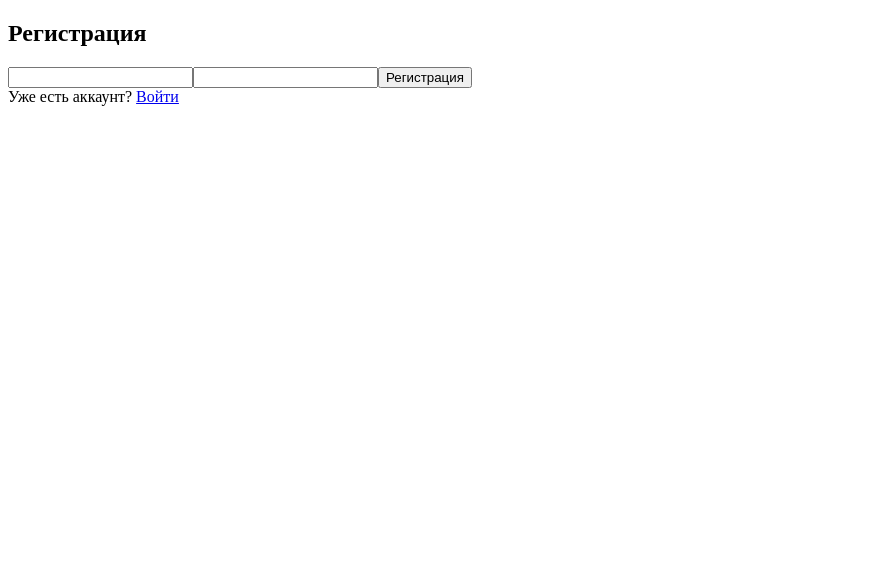
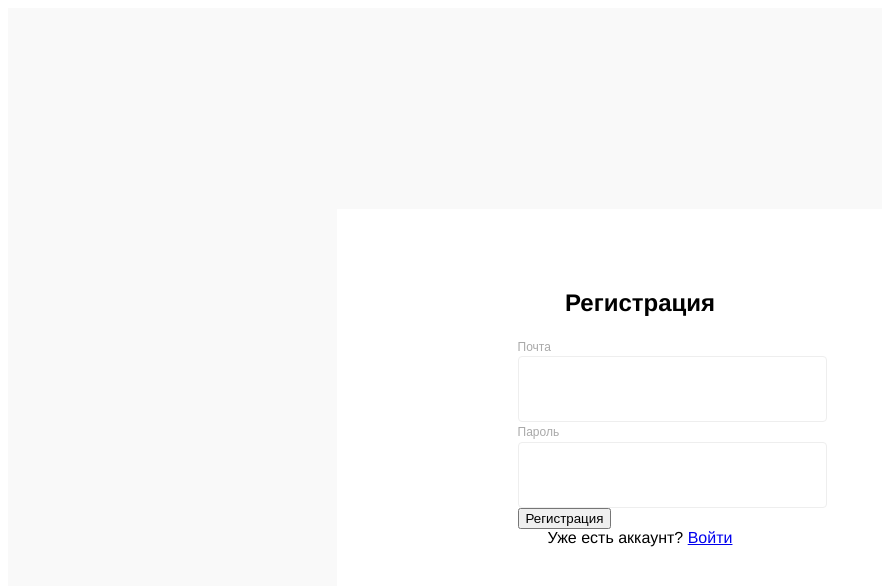
Before and after one commit to dzmitry-viartseika/mern-signup-service, a Vue app in the folder frontend/app/: page /sign-up in a window 1280 px wide. Shown: the top 586 px of the page, without its empty margins (0-882 px from the left). Built offline with nearby package versions, Linux system fonts and the light colour scheme.

Commit message:
added text-input component

```diff
--- a/frontend/app/src/App.vue
+++ b/frontend/app/src/App.vue
@@ -19,5 +19,5 @@ export default {
 </script>
 
 <style lang="scss">
-
+@import "assets/scss/core";
 </style>
--- /dev/null
+++ b/frontend/app/src/assets/scss/core.scss
@@ -0,0 +1 @@
+@import "variables";
--- /dev/null
+++ b/frontend/app/src/assets/scss/variables.scss
@@ -0,0 +1,78 @@
+$color-mercury: #E5E5E5;
+$color-white: #fff;
+$color-black: #000;
+$color-gallery: #EEEEEE;
+$color-silver-chalice: #A9A9A9;
+$color-dodger-blue: #276EF1;
+$color-cardinal: #FF2323;
+$color-alabaster: #F8F8F8;
+$color-alabaster-light: #FCFCFC;
+$color-mine-shaft: #212121;
+$borderRadius: 4px;
+$borderRadiusMedium: 3px;
+$borderRadiusLarge: 5px;
+$borderRadiusSmall: 2px;
+$color-denim: #0F57DD;
+$color-cornflower-blue: #0F57DD;
+$doneOrder: #09BC05;
+$color-alabaster: #FCFCFC;
+
+// Fonts
+$font-global: Ubuntu, sans-serif;
+$font-global-medium: Ubuntu-medium, sans-serif;
+$font-global-bold: Ubuntu-bold, sans-serif;
+$font-landing-global: SuisseIntl, sans-serif;
+$font-landing-medium: SuisseIntl-medium, sans-serif;
+$font-landing-bold: SuisseIntl-bold, sans-serif;
+$icon-font-ub: 'fontello';
+
+// font-size
+$font-size-landing-h1: 40px;
+$font-landing-large: 36px;
+$font-size-base: 14px;
+$font-size-icon-large: 30px;
+$font-size-xlg: 16px;
+$font-size-icon-xd: 18px;
+$font-size-icon-large: 30px;
+$font-size-landing-medium: 18px;
+$font-size-landing-small: 12px;
+$font-size-landing-bread-crums: 11px;
+$font-size-landing-heading: 22px;
+$font-size-landing-heading-tablet: 28px;
+$font-size-landing-heading-large: 26px;
+$font-size-dd: 20px;
+$font-size-lg: 15px;
+$font-size-ml: 13px;
+$font-size-md: 12px;
+$font-size-sm: 11px;
+$font-size-small: 10px;
+$font-size-huge: 22px;
+$font-size-icon: 8px;
+$font-size-landing-large: 36px;
+$font-size-landing-h1-tablet: 34px;
+$font-size-landing-lg: 24px;
+$font-size-landing-extra: 25px;
+$font-size-landing-medium: 18px;
+$font-size-landing-md: 16px;
+$font-size-landing-sm: 14px;
+$font-size-landing-small: 12px;
+$font-size-landing-smm: 10px;
+$font-size-landing-es: 9px;
+$font-size-landing-esm: 8px;
+$font-size-icon-large: 30px;
+$font-size-icon-extra-md: 24px;
+$font-size-icon-md: 24px;
+$font-size-icon-ml: 22px;
+$font-size-icon-xd: 18px;
+$font-size-icon-sm: 17px;
+
+$font-size-h1: 22px;
+$font-size-h2: 16px;
+$font-size-h3: 14px;
+$font-size-h6: 8px;
+
+//z-index
+$z-index-biggest: 99999;
+$z-index-big: 100;
+$z-index-middle: 50;
+$z-index-small: 20;
--- /dev/null
+++ b/frontend/app/src/components/Elements/TextInput.vue
@@ -0,0 +1,147 @@
+<template>
+  <div class="text-field">
+    <label for="username" class="text-field__label">
+      {{ labelText }}
+    </label>
+    <div class="text-field-wrapper">
+      <input
+        type="text"
+        class="text-field__input"
+        id="formData.username"
+        :value="value"
+        @input="$emit('update:value', $event.target.value)"
+      />
+    </div>
+  </div>
+</template>
+
+<script lang="ts">
+import { Component, Prop, Vue } from 'vue-property-decorator';
+
+  @Component({})
+export default class TextInput extends Vue {
+    @Prop({ required: false, type: String })
+    labelText: string;
+
+    @Prop({ type: String, required: true })
+    value: string;
+}
+</script>
+
+<style scoped lang="scss">
+@import "../../assets/scss/variables";
+
+.text-field {
+
+  &_medium {
+    input {
+      font-family: $font-global-medium;
+    }
+  }
+
+  &_364 {
+    min-width: 364px;
+    max-width: 364px;
+  }
+
+  &_200 {
+    min-width: 200px;
+    max-width: 200px;
+  }
+
+  &-wrapper {
+    position: relative;
+
+    &__circle {
+      width: 20px;
+      height: 20px;
+      background: rgba($color-dodger-blue, .08);
+      display: flex;
+      justify-content: center;
+      align-items: center;
+      border-radius: 50%;
+      position: absolute;
+      top: 11px;
+      right: 12px;
+      cursor: pointer;
+      transition: opacity .15s ease-in;
+
+      &:hover {
+        opacity: .8;
+      }
+
+      i {
+        color: $color-dodger-blue;
+        font-size: 7px;
+      }
+    }
+
+    &_error {
+
+      .text-field__input {
+        border: 1px solid $color-cardinal!important;
+      }
+    }
+  }
+
+  &__icon {
+    position: absolute;
+    right: 12px;
+    top: 50%;
+    color: $color-silver-chalice;
+    transition: color .15s ease-in;
+    cursor: pointer;
+    transform: translateY(-50%);
+
+    &_error {
+      pointer-events: none;
+      color: $color-cardinal!important;
+    }
+
+    &:hover {
+      color: $color-dodger-blue;
+    }
+  }
+
+  &__input {
+    border: 1px solid $color-gallery;
+    border-radius: $borderRadius;
+    width: 100%;
+    height: 40px;
+    padding: 12px 50px 12px 12px;
+    font: $font-size-base $font-global;
+    line-height: 1.42 ;
+    transition: border-color .15s ease-in;
+
+    &_capitalize {
+      text-transform: capitalize;
+    }
+
+    &::-webkit-outer-spin-button,
+    &::-webkit-inner-spin-button {
+      -webkit-appearance: none;
+    }
+
+    &_padding {
+      padding-right: 35px;
+    }
+
+    &:focus {
+      border-color: $color-dodger-blue;
+    }
+  }
+
+  &__label {
+    color: $color-silver-chalice;
+    font: $font-size-md $font-global-medium;
+    line-height: 1.55;
+    margin-bottom: 5px;
+  }
+
+  &.active {
+    i {
+      color: $color-dodger-blue;
+    }
+  }
+}
+</style>
--- a/frontend/app/src/views/Dashboard.vue
+++ b/frontend/app/src/views/Dashboard.vue
@@ -6,8 +6,8 @@
 
 <script>
 export default {
-  name: "Dashboard"
-}
+  name: 'Dashboard',
+};
 </script>
 
 <style scoped>
--- a/frontend/app/src/views/SignUp.vue
+++ b/frontend/app/src/views/SignUp.vue
@@ -1,16 +1,24 @@
 <template>
+  <div class="app-container">
     <div class="app-registration">
       <h2 class="app-registration__title">
         Регистрация
       </h2>
       <div class="app-registration__form">
-      <input type="text">
-      <input type="text">
-      <button>Регистрация</button>
+        <text-input
+          :value.sync="userEmail"
+          label-text="Почта"
+        />
+        <text-input
+          :value.sync="userPassword"
+          label-text="Пароль"
+        />
+        <button @click="signUp">Регистрация</button>
       </div>
       <div class="app-registration__footer">
         Уже есть аккаунт?
         <a href="/sign-in">Войти</a>
+      </div>
     </div>
   </div>
 </template>
@@ -18,14 +26,46 @@
 <script lang="ts">
 import Vue from 'vue';
 import Component from 'vue-class-component';
-// import { Prop } from 'vue-property-decorator';
+import { Prop } from 'vue-property-decorator';
+import TextInput from '@/components/Elements/TextInput.vue';
 
-@Component({ })
+@Component({
+  components: {
+    TextInput,
+  },
+})
 export default class SignUp extends Vue {
+  userEmail = '';
 
+  userPassword = '';
+
+  signUp(): void {
+    console.log('userPassword', this.userPassword);
+    console.log('userEmail', this.userEmail);
+  }
 }
 </script>
 
 <style scoped lang="scss">
+  .app-container {
+    display: flex;
+    align-items: center;
+    justify-content: center;
+    width: 100%;
+    height: 100vh;
+    background-color: #f9f9f9;
+  }
 
+  .app-registration {
+    font-family: Uni Neue,Helvetica Neue,Helvetica,Arial,Lucida Grande,sans-serif;
+    font-weight: 400;
+    display: flex;
+    width: 487px;
+    padding: 60px;
+    align-items: center;
+    justify-content: center;
+    margin: auto;
+    flex-direction: column;
+    background: #fff;
+  }
 </style>
```
Also changed, not shown: 1 other file (tests, documents, lock files or other folders). Lines whose indentation alone changed are shown as unchanged.
